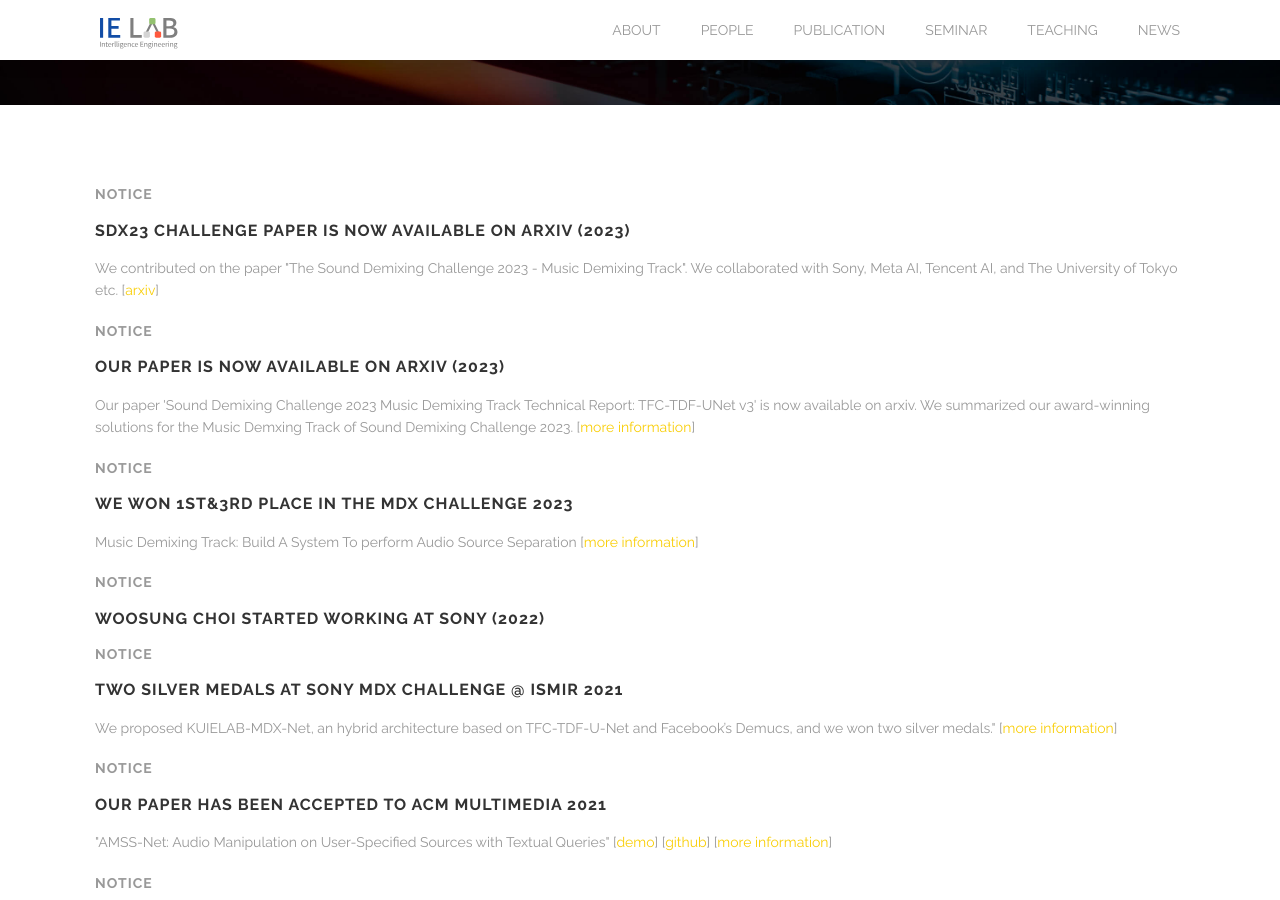
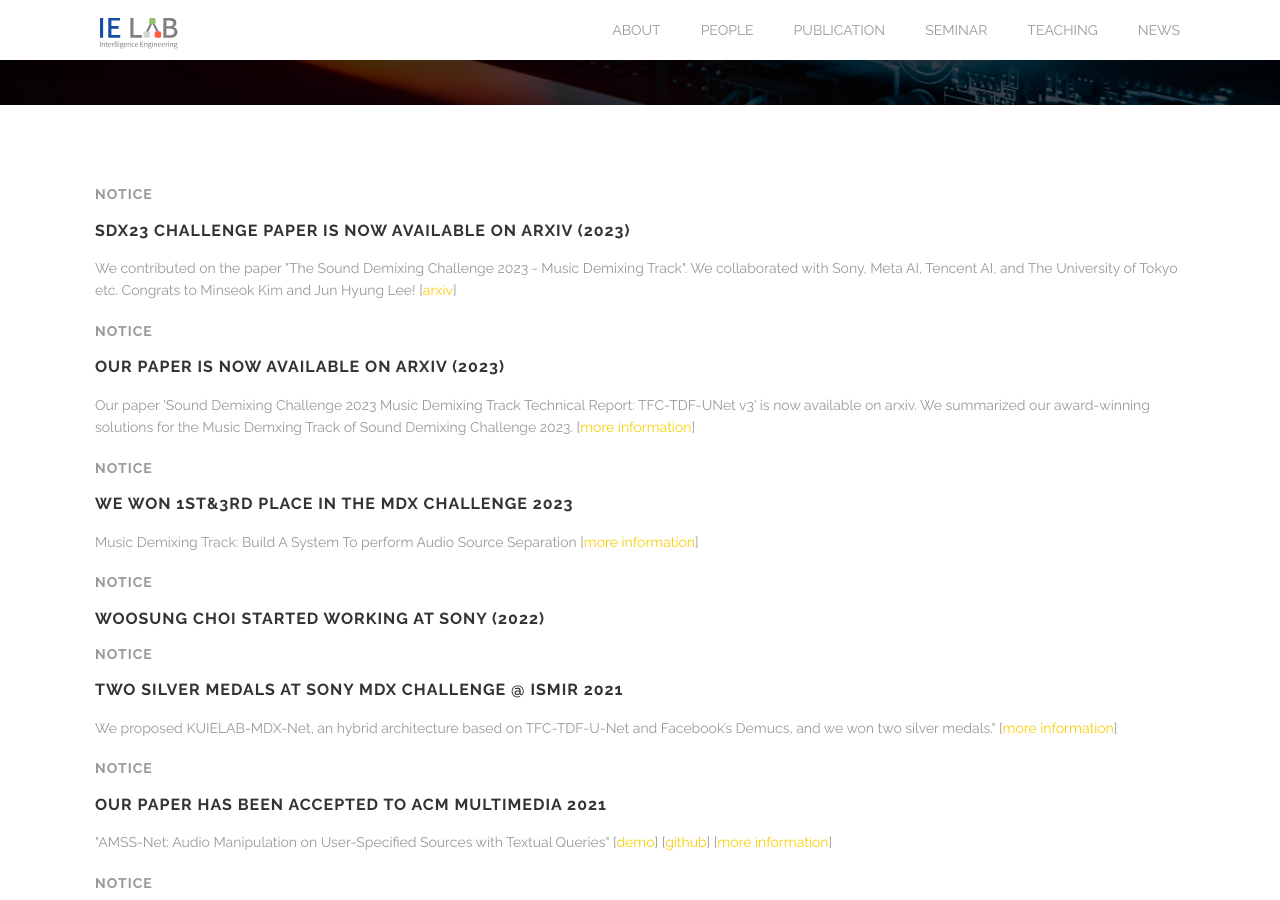
Before and after one commit to kuielab/kuielab.github.io, a Jekyll site: the page built from index.html, in a window 1280 px wide and 900 px high, scrolled down 645 px. Built offline with Jekyll 4.4.1, drawn with Linux system fonts in a browser that asks for light colours.

Commit message:
Update index.html

```diff
--- a/index.html
+++ b/index.html
@@ -115,7 +115,7 @@ testimonials:
 
 	    	<h4 style="color: #999">Notice</h4>
 	    	<h3>SDX23 Challenge paper is now available on arxiv (2023)</h3>
-	    	<p>We contributed on the paper "The Sound Demixing Challenge 2023 - Music Demixing Track". We collaborated with Sony, Meta AI, Tencent AI, and The University of Tokyo etc.
+	    	<p>We contributed on the paper "The Sound Demixing Challenge 2023 - Music Demixing Track". We collaborated with Sony, Meta AI, Tencent AI, and The University of Tokyo etc. Congrats to Minseok Kim and Jun Hyung Lee!
 		[<a href="https://arxiv.org/abs/2308.06979">arxiv</a>]
 		</p>
 
```
